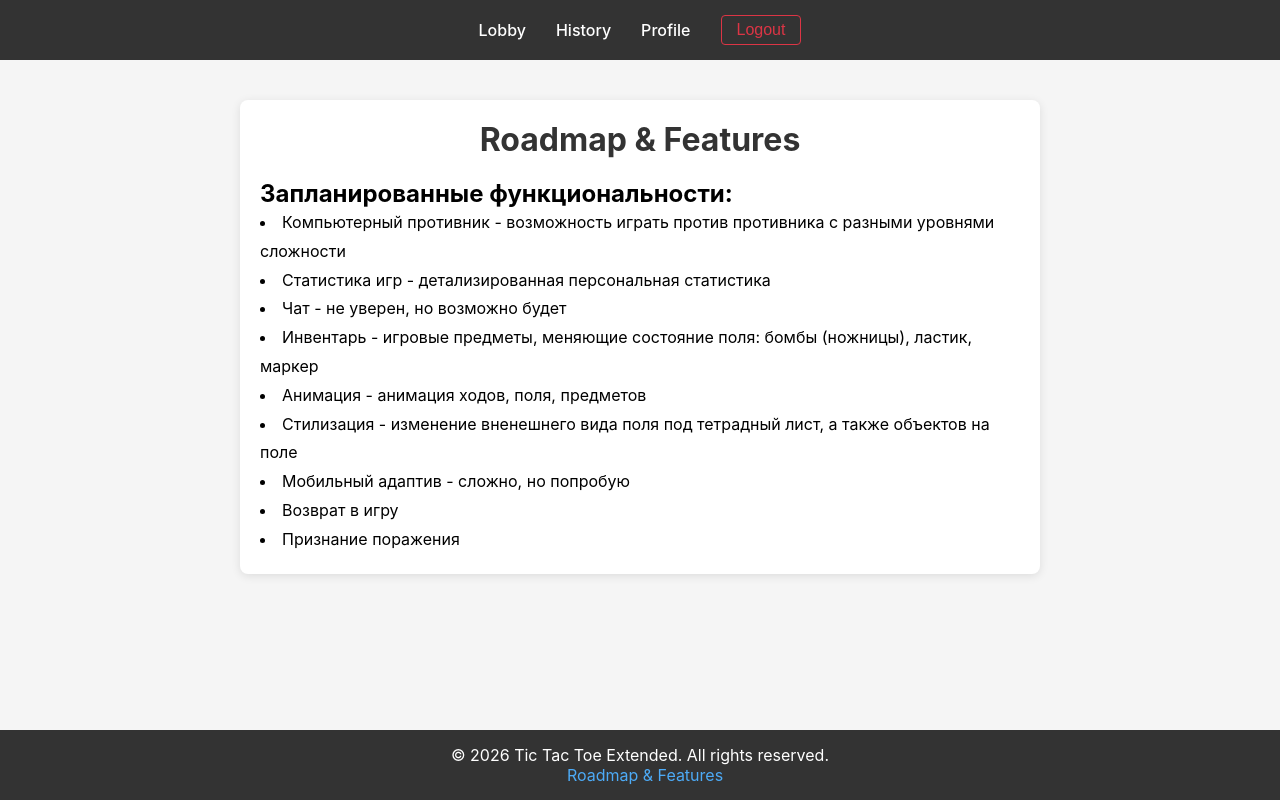
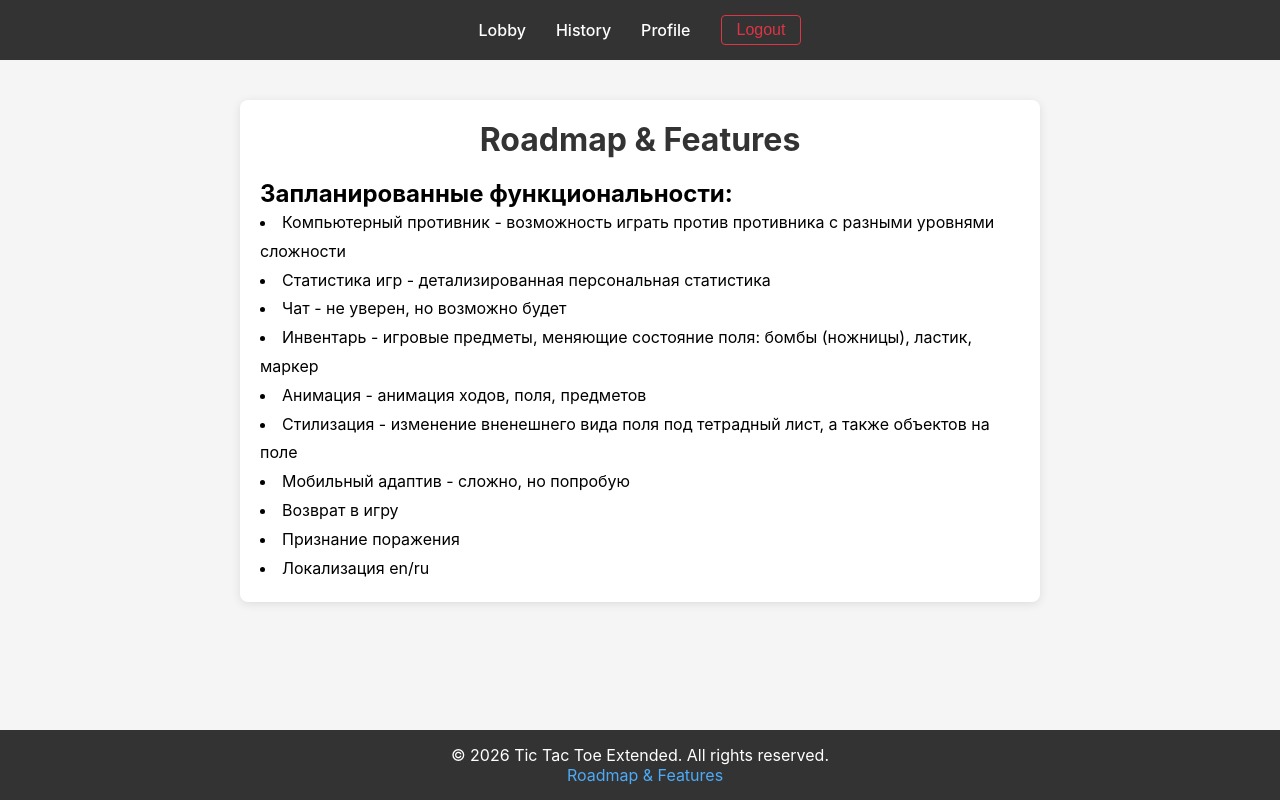
Before and after one commit to ValentineNam/hexlet-practice-tik-tak-toe, a React (Vite) app in the folder client/: page /roadmap in a window 1280 px wide. Built offline with nearby package versions, Linux system fonts and the light colour scheme; sample sign-in values are in the browser's storage.

Commit message:
add features to roadmap file

```diff
--- a/client/src/components/Roadmap.jsx
+++ b/client/src/components/Roadmap.jsx
@@ -15,6 +15,7 @@ const Roadmap = () => {
         <li>Мобильный адаптив - сложно, но попробую</li>
         <li>Возврат в игру</li>
         <li>Признание поражения</li>
+        <li>Локализация en/ru</li>
       </ul>
     </div>
   );
```
